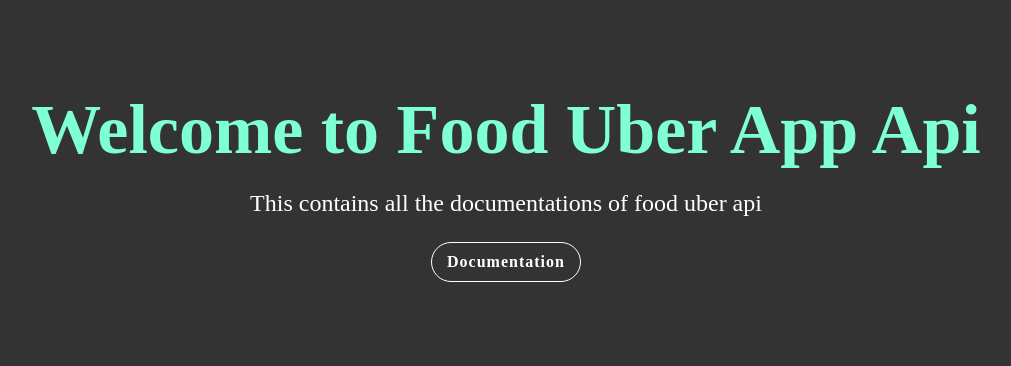
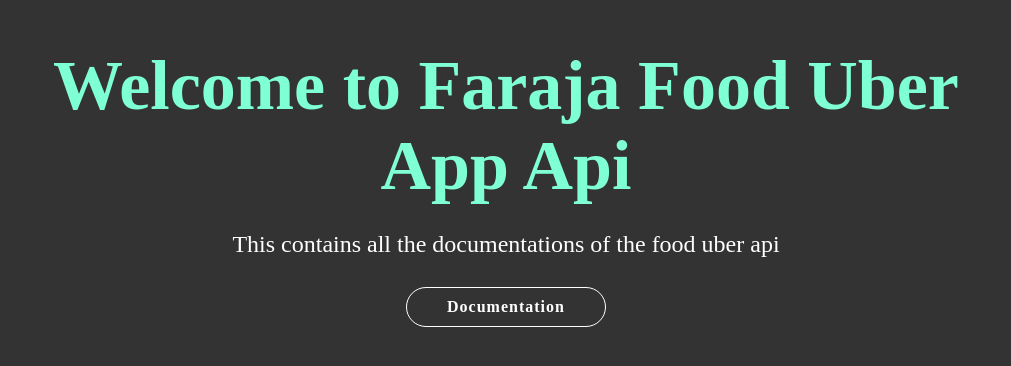
Before and after one commit to codeschool-africa/food-uber-api, a website: page views/index.html in a window 1280 px wide. Shown: the part 214-580 px from the top of the page, without its empty margins (134-1145 px from the left). Drawn offline with Linux system fonts and the light colour scheme.

Commit message:
updated index.html

```diff
--- a/views/index.html
+++ b/views/index.html
@@ -35,13 +35,14 @@
         }
         p {
             font-size: 24px;
+            line-height: 36px;
         }
         a {
             display: flex;
             justify-content: center;
             align-items: center;
             border: 1px solid #fff;
-            width: 150px;
+            width: 200px;
             height: 40px;
             color: #fff;
             border-radius: 20px;
@@ -62,6 +63,7 @@
             }
             p {
                 font-size: 16px;
+                line-height: 24px;
             }
         }
     </style>
@@ -70,11 +72,11 @@
     <div class="container">
         <header>
             <h1>
-                Welcome to Food Uber App Api
+                Welcome to Faraja Food Uber App Api
             </h1>
         </header>
         <p>
-            This contains all the documentations of food uber api
+            This contains all the documentations of the food uber api
         </p>
         <a href="/api-docs">Documentation</a>
     </div>
```
